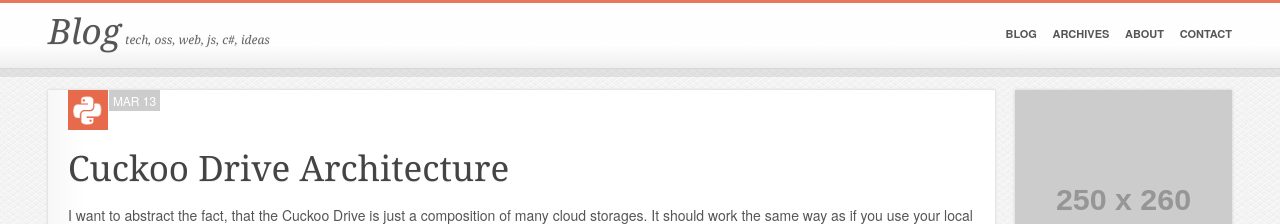
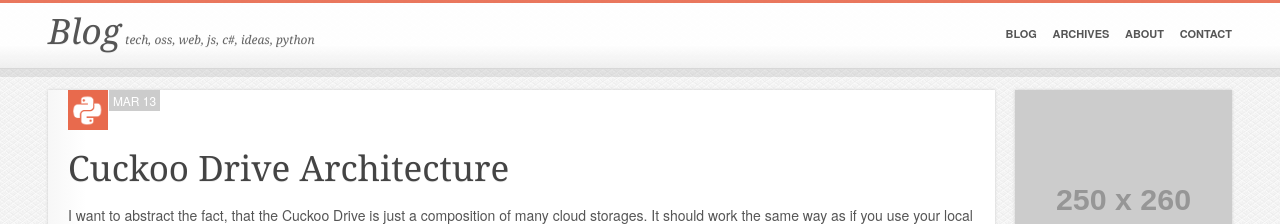
Before and after one commit to lukasmartinelli/lukasmartinelli.github.io, a Jekyll site: the page built from index.html, in a window 1280 px wide. Shown: the top 224 px of the page. Built offline with Jekyll 4.4.1, drawn with Linux system fonts in a browser that asks for light colours; Markdown is read by kramdown in place of the engine named in the settings; the list of posts is cut into pages by our own code.

Commit message:
Added new tag to top bar

```diff
--- a/_includes/top.html
+++ b/_includes/top.html
@@ -3,7 +3,7 @@
     <div class="container">
       <div class="branding">
         <a href="/"><h1>Blog</h1></a>
-        <h2>tech, oss, web, js, c#, ideas</h2>
+        <h2>tech, oss, web, js, c#, ideas, python</h2>
       </div>
       <nav id="top-nav">
         <ul>
```
